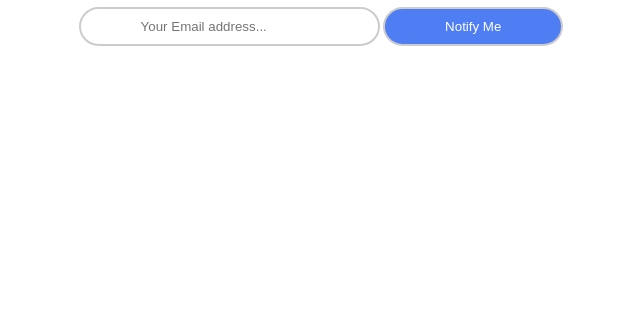
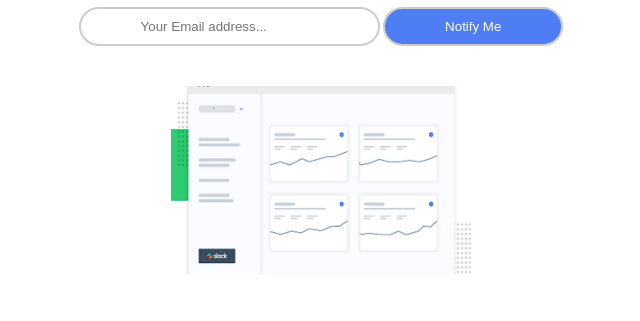
Before and after one commit to FaizanKhan7/Ping-notify-form, a plain HTML site: page index.html in a window 1280 px wide. Shown: the part 194-515 px from the top of the page, without its empty margins (319-959 px from the left). Drawn offline with nearby package versions, Linux system fonts and the light colour scheme; the site is published under a folder, as on GitHub Pages, so addresses that start at the root find nothing.

Commit message:
modified

```diff
--- a/css/styles.css
+++ b/css/styles.css
@@ -60,7 +60,7 @@ body {
     margin: 30px auto;
     max-width: 80%;
     padding-top: 42%;
-    background: url('/images/illustration-dashboard.png') no-repeat center;
+    background: url('images/illustration-dashboard.png') no-repeat center;
     background-size: cover;
 }
 
```
Also changed, not shown: css/images/illustration-dashboard.png (renamed from images/illustration-dashboard.png), css/images/logo.svg (renamed from images/logo.svg).
